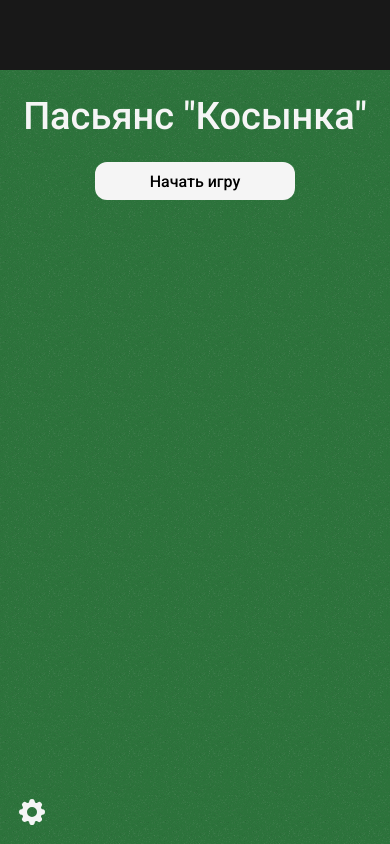
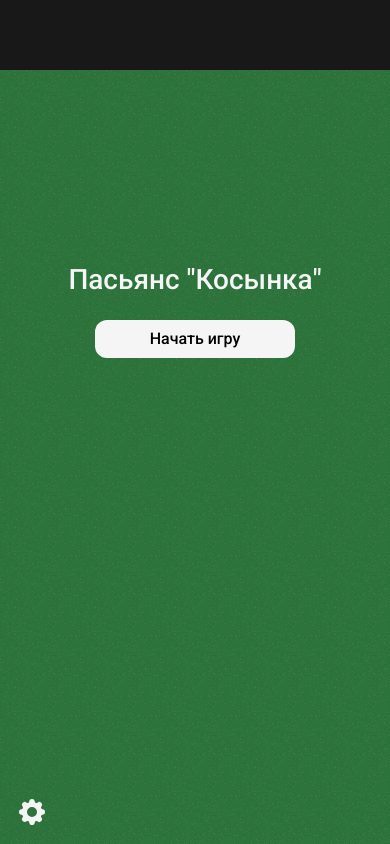
Before and after one commit to MiracleHorizon/solitaire, a Vue app: page / in a window 390 px wide. Built offline with nearby package versions, Linux system fonts and the light colour scheme.

Commit message:
chore: improve responsive layout for home page

```diff
--- a/src/modules/home/HomeScreen.vue
+++ b/src/modules/home/HomeScreen.vue
@@ -5,38 +5,46 @@ import LinkSettings from './LinkSettings.vue'
 
 <template>
   <div :class="$style.root">
-    <header :class="$style.header">
-      <article :class="$style.titleArticle">
-        <h1>Пасьянс "Косынка"</h1>
-      </article>
-    </header>
+    <article :class="$style.titleArticle">
+      <h1 :class="$style.title">Пасьянс "Косынка"</h1>
+    </article>
+
     <main :class="$style.content">
       <ButtonPlayGame />
     </main>
-    <LinkSettings />
   </div>
+
+  <LinkSettings :class="$style.linkSettings" />
 </template>
 
 <style module lang="scss">
 @import '@styles/variables';
 
 .root {
+  height: calc(100dvh - $header-height);
   width: 100%;
+  display: flex;
+  align-items: center;
+  padding-top: 20dvh;
+  flex-direction: column;
 }
 
-.header {
+.titleArticle {
   width: 100%;
   padding-top: 24px;
+  margin-bottom: 24px;
   text-align: center;
 }
 
-.titleArticle {
-  margin-bottom: 24px;
+.title {
+  font-size: 38px;
+  font-weight: 500;
+  color: $white;
+}
 
-  h1 {
-    font-size: 38px;
-    font-weight: 500;
-    color: $white;
+@media screen and (width <= 768px) {
+  .title {
+    font-size: 28px;
   }
 }
 
@@ -46,4 +54,10 @@ import LinkSettings from './LinkSettings.vue'
   justify-content: center;
   width: 100%;
 }
+
+.linkSettings {
+  position: fixed;
+  left: 16px;
+  bottom: 16px;
+}
 </style>
--- a/src/modules/home/LinkSettings.vue
+++ b/src/modules/home/LinkSettings.vue
@@ -16,9 +16,6 @@ $size: 32px;
 
 .root {
   cursor: pointer;
-  position: fixed;
-  left: 16px;
-  bottom: 16px;
   width: $size;
   height: $size;
   color: $white;
```
